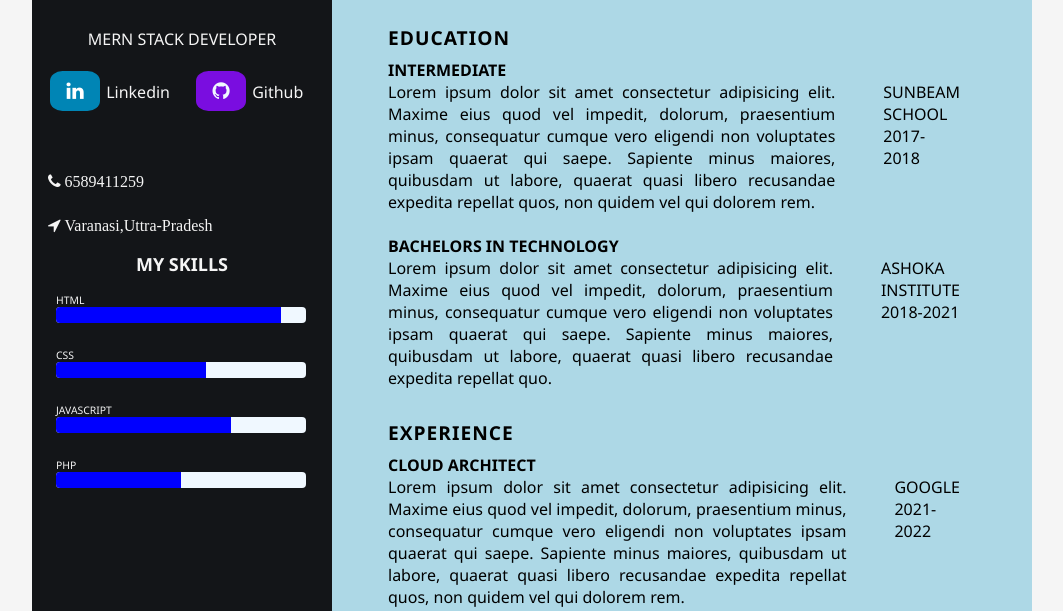
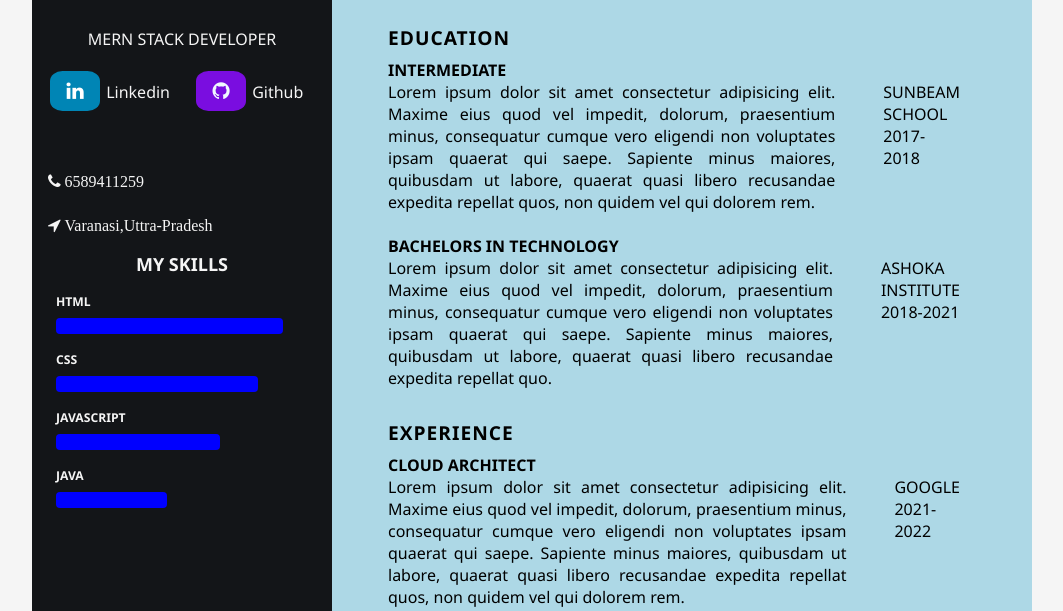
Before and after one commit to jyotimishra05/resume2, a plain HTML site: page index.html in a window 1280 px wide. Shown: the part 233-844 px from the top of the page, without its empty margins (32-1095 px from the left). Drawn offline with Linux system fonts and the light colour scheme.

Commit message:
Update index.html

```diff
--- a/index.html
+++ b/index.html
@@ -54,46 +54,47 @@
 
             <div class="skills">
               <h2 class="skills-title">my skills</h2><br>
+                 <div class="skill-item">
+                <div class="skill-name">
+                    <h3>HTML</h3>
+                </div>
+                <div class="skill-progress">
+                    <div class="progress-bar" style='width:90%; background-color: blue;'>
+
+                    </div>
+                </div>
+            </div><br>
 
 
                 <div class="skill-name">
-              <p>HTML</p>
-             <div class="progress-bar">
+                    <h3>CSS</h3>
+                </div>
+                <div class="skill-progress">
+                    <div class="progress-bar" style="width:80%; background-color: blue;">
 
-             <div class="container1"></div>
-               <div class="skills-html">95%</div>
                     </div>
+                </div><br>
+
+                <div class="skill-name">
+                    <h3>JavaScript</h3>
                 </div>
+                <div class="skill-progress">
+                    <div class="progress-bar" style='width:65%; background-color: blue;'>
 
-           <br>
+                    </div>
+                </div><br>
+
                 <div class="skill-name">
-             <p>CSS</p>
-             <div class="progress-bar">
-             <div class="container2"></div>
-               <div class="skills css">87%</div>
+                    <h3>Java</h3>
+                </div>
+                <div class="skill-progress">
+                    <div class="progress-bar" style='width:44%; background-color: blue;'>
+                </div>
             </div>
         </div>
 
 
 
-             <br>
-             <div class="skill-name">
-             <p>JavaScript</p>
-             <div class="progress-bar">
-             <div class="container3"></div>
-               <div class="skills js">78%</div>
-             </div>
-             </div>
-
-             <br>
-             <div class="skill-name">
-             <p>PHP</p>
-             <div class="progress-bar">
-             <div class="container4"></div>
-               <div class="skills php">68%</div>
-               </div>
-               </div>
-                </div>
             </div>
             </section>
 
```
Lines whose indentation alone changed are shown as unchanged.
